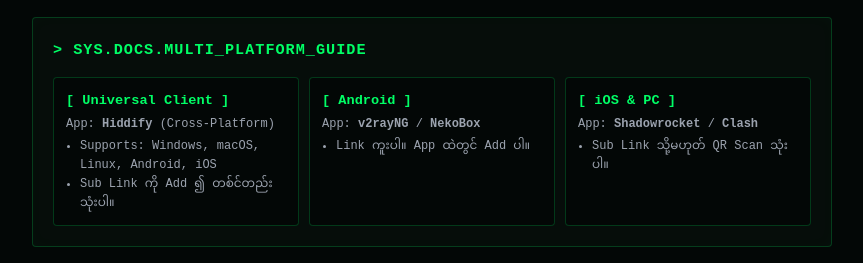
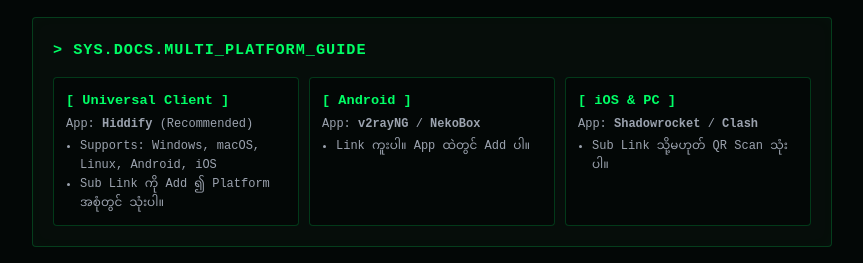
Before and after one commit to ath1t/mysub, a plain HTML site: page index.html in a window 1280 px wide. Shown: the part 806-1069 px from the top of the page, without its empty margins (208-1071 px from the left). Drawn offline with nearby package versions, Linux system fonts and the light colour scheme; no server answers.

Commit message:
Update Hiddify app description and sub link usage

```diff
--- a/index.html
+++ b/index.html
@@ -224,10 +224,10 @@
         <div class="guide-grid">
             <div class="guide-item">
                 <h3>[ Universal Client ]</h3>
-                <p>App: <b>Hiddify</b> (Cross-Platform)</p>
+                <p>App: <b>Hiddify</b> (Recommended)</p>
                 <ul>
                     <li>Supports: Windows, macOS, Linux, Android, iOS</li>
-                    <li>Sub Link ကို Add ၍ တစ်င်တည်း သုံးပါ။</li>
+                    <li>Sub Link ကို Add ၍ Platform အစုံတွင် သုံးပါ။</li>
                 </ul>
             </div>
             <div class="guide-item">
```
